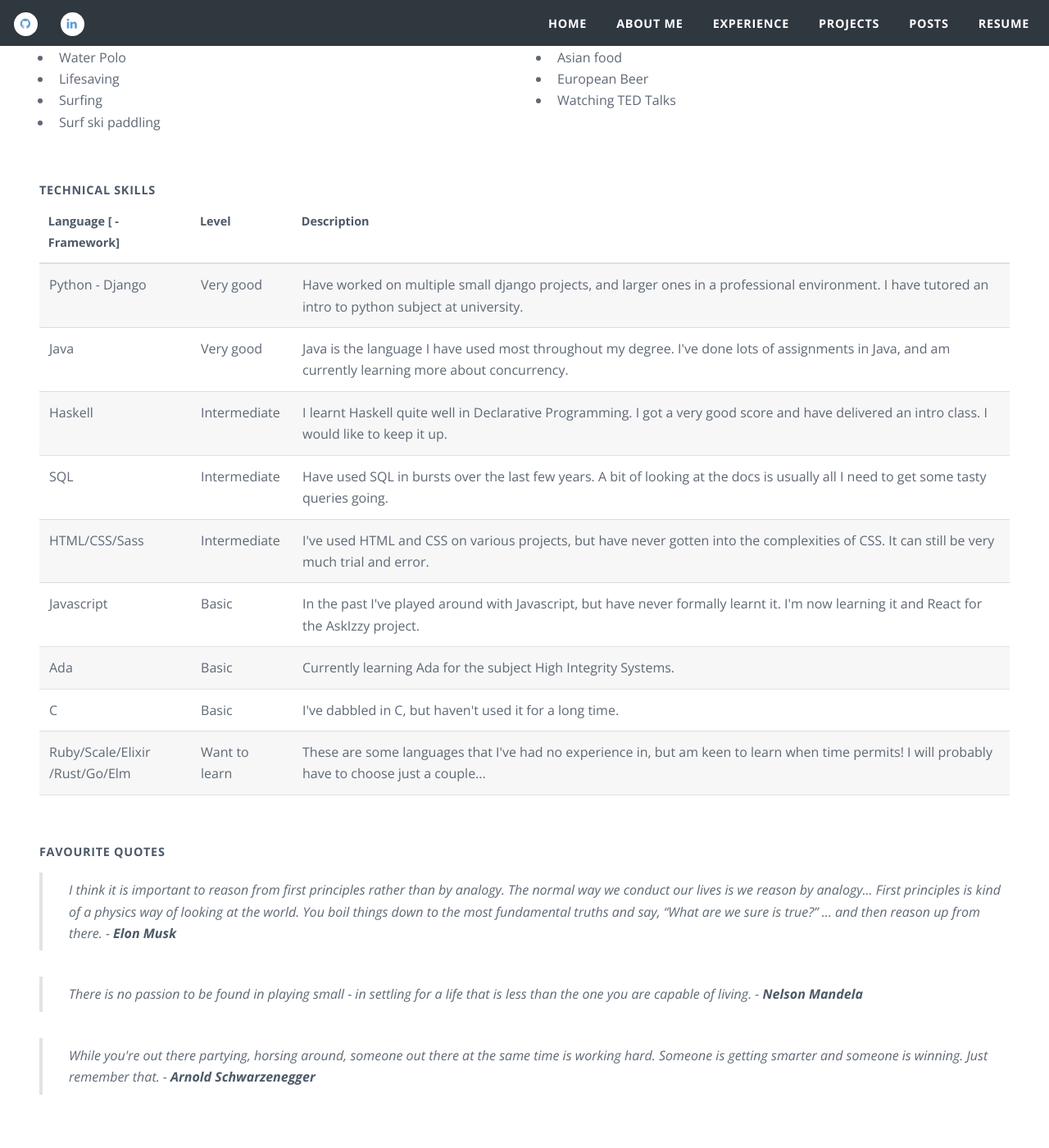
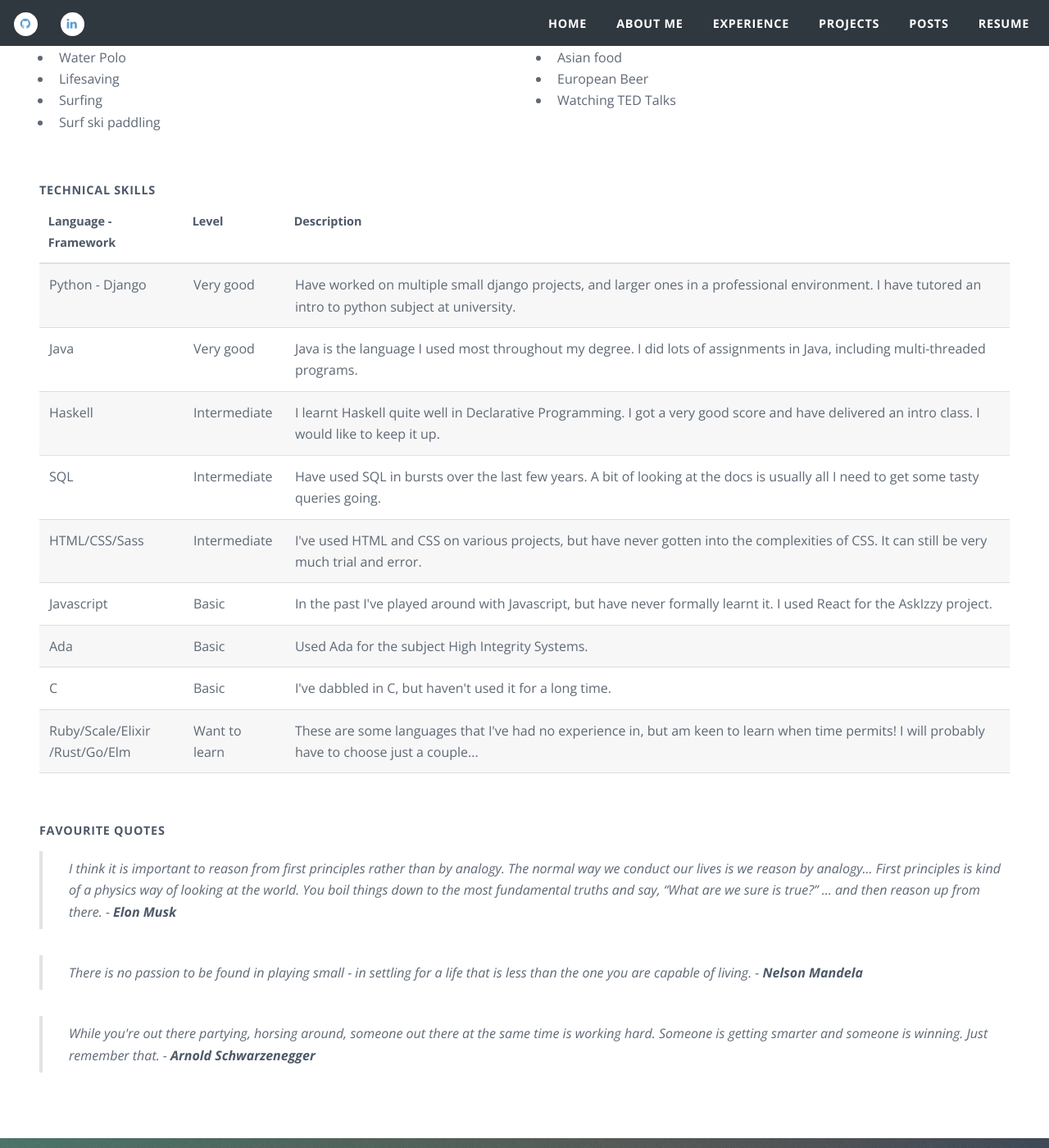
Before and after one commit to peroh/me, a Jekyll site: the page built from about.html, in a window 1280 px wide and 1400 px high, scrolled down 583 px. Shown: the whole window at 82% size. Built offline with Jekyll 4.4.1, drawn with Linux system fonts in a browser that asks for light colours; nearby versions of some CDN libraries; comment, search, counter and statistics services are not loaded.

Commit message:
Update languages

```diff
--- a/_data/languages.yml
+++ b/_data/languages.yml
@@ -8,8 +8,8 @@
 - title: "Java"
   level: "Very good"
   description:
-    "Java is the language I have used most throughout my degree. I've done lots
-    of assignments in Java, and am currently learning more about concurrency."
+    "Java is the language I used most throughout my degree. I did lots
+    of assignments in Java, including multi-threaded programs."
 
 - title: "Haskell"
   level: "Intermediate"
@@ -33,17 +33,15 @@
   level: "Basic"
   description:
     "In the past I've played around with Javascript, but have never formally
-    learnt it. I'm now learning it and React for the AskIzzy project."
+    learnt it. I used React for the AskIzzy project."
 
 - title: "Ada"
   level: "Basic"
-  description:
-    "Currently learning Ada for the subject High Integrity Systems."
+  description: "Used Ada for the subject High Integrity Systems."
 
 - title: "C"
   level: "Basic"
-  description:
-    "I've dabbled in C, but haven't used it for a long time."
+  description: "I've dabbled in C, but haven't used it for a long time."
 
 - title: "Ruby/Scale/Elixir<br>/Rust/Go/Elm"
   level: "Want to learn"
--- a/_includes/languages.html
+++ b/_includes/languages.html
@@ -2,11 +2,11 @@
 <section id="two" class="wrapper cta">
   <div class="inner">
     <div class="table-wrapper">
-{% endif %}
+      {% endif %}
       <table>
         <thead>
           <tr>
-            <th>Language [ - Framework]</th>
+            <th>Language - Framework</th>
             <th>Level</th>
             {% if include.limit == nil %}
             <th>Description</th>
@@ -26,7 +26,7 @@
         </tbody>
       </table>
     </div>
-{% if include.limit %}
+    {% if include.limit %}
     <header>
       <h2>Technical Skills</h2>
       <ul class="actions">
```
